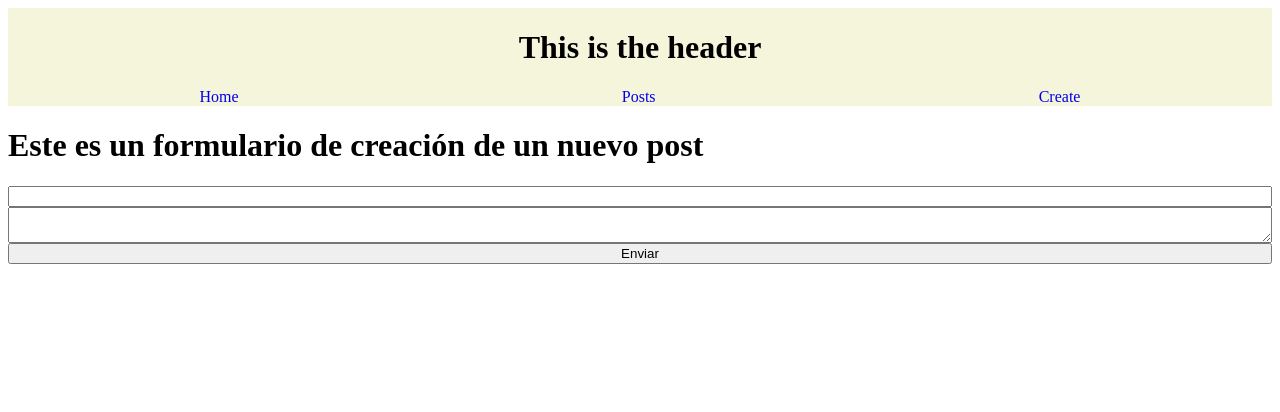
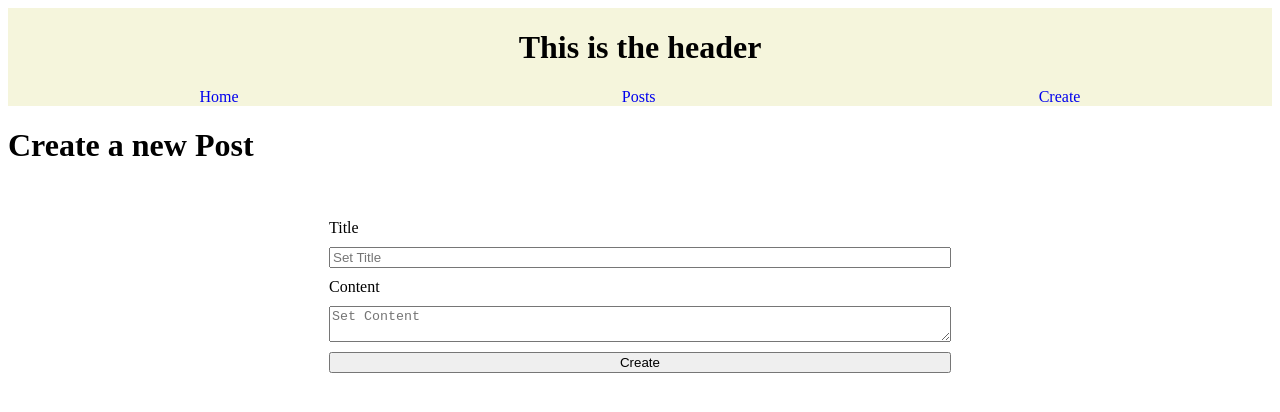
Before and after one commit to vifemo/front-vicent, a React (Vite) app: page /create in a window 1280 px wide. Shown: the top 412 px of the page. Built offline with nearby package versions, Linux system fonts and the light colour scheme.

Commit message:
Formulario de creación de posts

```diff
--- a/src/app/components/PostForm.tsx
+++ b/src/app/components/PostForm.tsx
@@ -1,21 +1,48 @@
 import Button from "./Button"
 import "../../styles/postform.css";
+import { useState } from "react";
+import { Post } from "../types/types";
+
+interface PostFormProps {
+  initialPost?: Post;
+  onSubmit: (post: Post) => void;
+}
+
+function PostForm({ initialPost, onSubmit }: PostFormProps){
+
+  const [post, setPost] = useState<Post>({
+    id: initialPost?.id || 0,
+    title: initialPost?.title || "",
+    content: initialPost?.content || ""
+  });
 
 
-function PostForm() {
+  const handleSubmit = (e : React.FormEvent) => {
+    e.preventDefault();
+    console.log(post)
+    onSubmit(post);
+  }
 
+  const handleTitle = (e: React.FormEvent) => {
+    setPost({...post, title: e.target.value})
+  }
+
+  const handleContent = (e: React.FormEvent) => {
+    setPost({...post, content: e.target.value})
+  }
 
 
   return (
-    <div>
-        <form action="">
-        <input type="text" name="" id="" />
-        <textarea></textarea>
-
-    <Button text="Enviar" onClick={() => alert("Hola!")} />
+    <div className="post-container">
+    <form className="form-container" onSubmit={handleSubmit}>
+      <label htmlFor="title">Title</label>
+      <input type="text" id="title" value={post.title} placeholder="Set Title" onChange={handleTitle} />
+      <label htmlFor="content">Content</label>
+      <textarea  id="content" value={post.content} placeholder="Set Content" onChange={handleContent}></textarea>
+      <Button text="Create" onClick={() => handleSubmit}  />
     </form>
     </div>
-  )
-}
+  );
+};
 
-export default PostForm
+export default PostForm;
--- a/src/app/pages/CreatePage.tsx
+++ b/src/app/pages/CreatePage.tsx
@@ -1,13 +1,30 @@
-import Header from "../components/header/Header"
-import PostForm from "../components/PostForm"
+import { useState } from "react";
+import Header from "../components/header/Header";
+import PostForm from "../components/PostForm";
+import { Post } from "../types/types";
 
 
 function CreatePage() {
+  const [newPost, setNewPost] = useState<Post | null>(null);
+
+  const handleCreateSubmit = (post) => {
+    setNewPost(post);
+  };
+
   return (
     <div>
-        <Header />
-      <h1>Este es un formulario de creación de un nuevo post</h1>
-      <PostForm></PostForm>
+       <Header />
+      <h1>Create a new Post</h1>
+      <PostForm onSubmit={handleCreateSubmit} />
+      {newPost && (
+        <div>
+          <h2>{newPost.id}</h2>
+          <h2>{newPost.title}</h2>
+          <h2>{newPost.content}</h2>
+        </div>
+      )
+
+      }
     </div>
   )
 }
--- a/src/styles/postform.css
+++ b/src/styles/postform.css
@@ -1,4 +1,9 @@
-form{
+.form-container{
     display: flex;
     flex-direction: column;
+    width: 50%;
 }
+
+.form-container * {
+    margin: 5px;
+}
```
